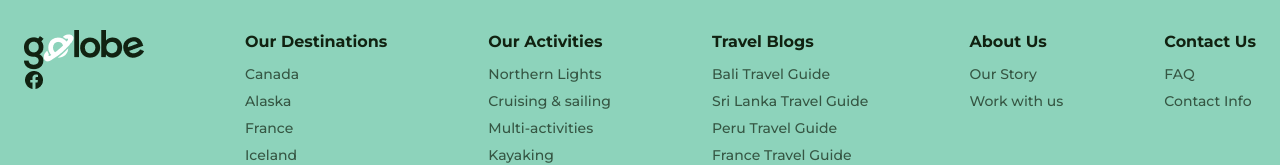
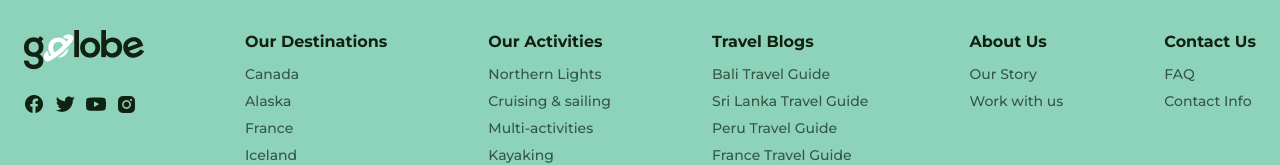
Before and after one commit to kingkwongsta/Golobe-Travel-Agency, a Next.js app: page / in a window 1280 px wide. Shown: the part 2972-3137 px from the top of the page. Built offline with nearby package versions, Linux system fonts and the light colour scheme.

Commit message:
margin and gap

```diff
--- a/src/components/footer.jsx
+++ b/src/components/footer.jsx
@@ -12,9 +12,12 @@ export default function Footer() {
       <div className="w-[1440px] h-[222px] bg-[#8DD3BB] pt-[30px] flex flex-row justify-between px-[104px]">
         <div className="flex flex-col">
           <Image src={logo} width={120} height={39} alt="company logo" />
-          <div className="flex">
+          <div className="flex gap-[11px] mt-[24px]">
             {" "}
             <Image src={fb} width={20} height={20} alt="fb logo" />
+            <Image src={twitter} width={20} height={20} alt="twitter logo" />
+            <Image src={yt} width={20} height={20} alt="yt logo" />
+            <Image src={ig} width={20} height={20} alt="ig logo" />
           </div>
         </div>
         {/* OUR DESTINATIONS */}
```
